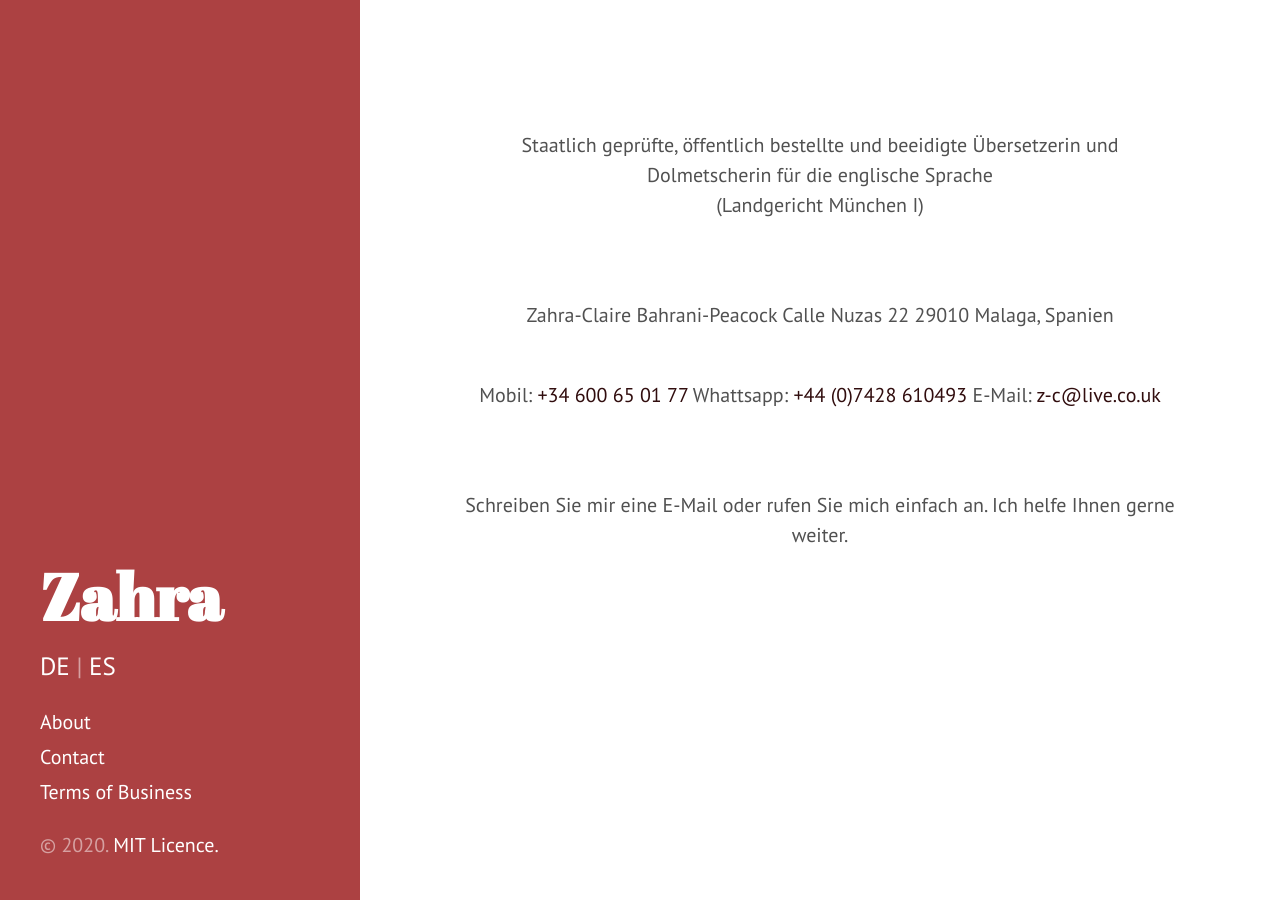
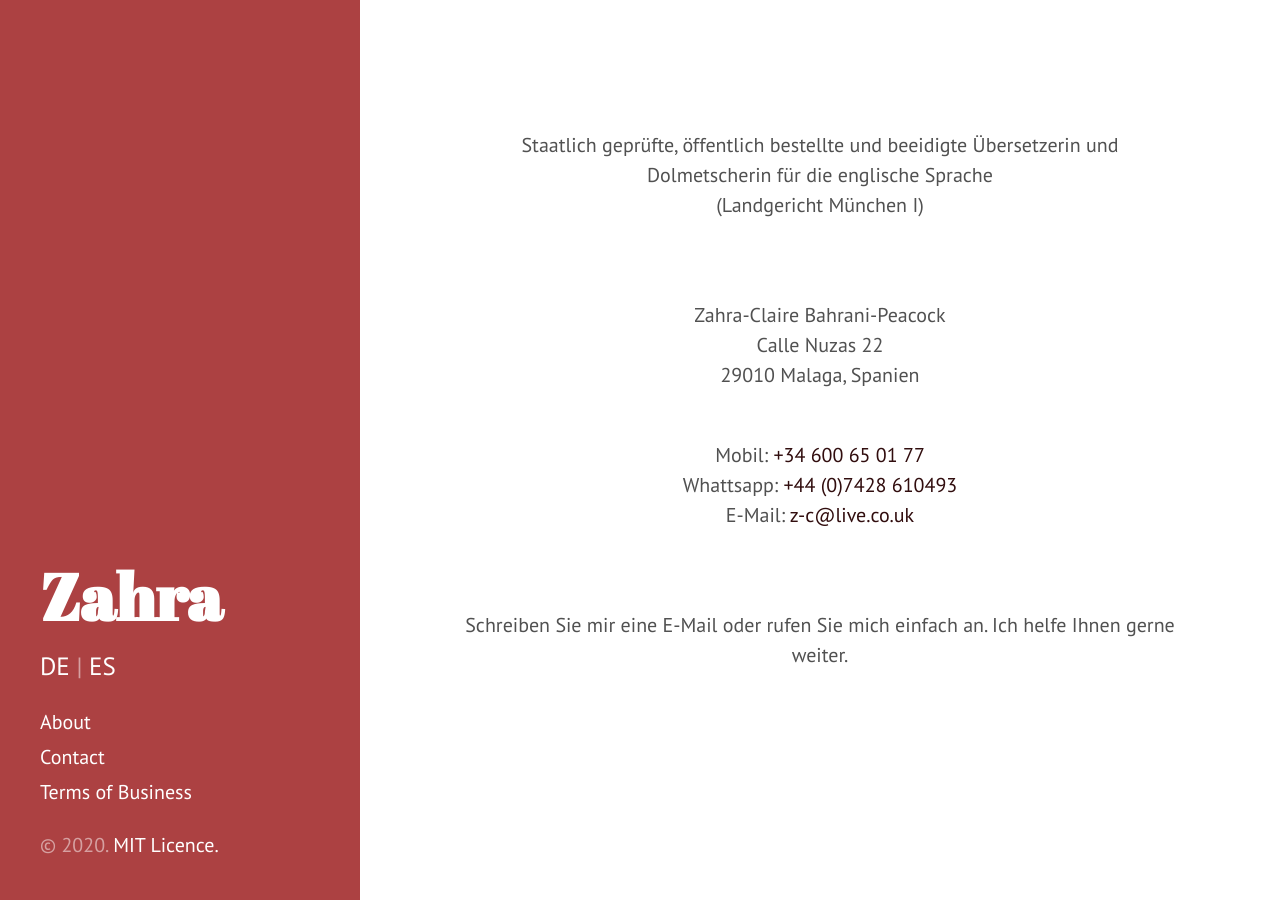
Before and after one commit to Zahra-Claire-Bahrani-Peacock/zahra-claire-bahrani-peacock.github.io, a Jekyll site: the page built from DE.md, in a window 1280 px wide. Built offline with Jekyll 4.4.1, drawn with Linux system fonts in a browser that asks for light colours.

Commit message:
Updated language pages

```diff
--- a/DE.md
+++ b/DE.md
@@ -7,12 +7,12 @@
 (Landgericht München I)</div>
 <br/>
 <br/>
-<div align="center">Zahra-Claire Bahrani-Peacock
-Calle Nuzas 22
+<div align="center">Zahra-Claire Bahrani-Peacock<br/>
+Calle Nuzas 22<br/>
 29010 Malaga, Spanien</div>
 <br/>
-<div align="center">Mobil: <a href="tel:34600650177"  target="_blank">+34 600 65 01 77</a>
-Whattsapp: <a href="https://api.whatsapp.com/send?phone=447428610493&text=Hi%20Zahra" target="_blank">+44 (0)7428 610493</a>
+<div align="center">Mobil: <a href="tel:34600650177"  target="_blank">+34 600 65 01 77</a><br/>
+Whattsapp: <a href="https://api.whatsapp.com/send?phone=447428610493&text=Hi%20Zahra" target="_blank">+44 (0)7428 610493</a><br/>
 E-Mail: <a href="mailto:z-c@live.co.uk" target="_blank">z-c@live.co.uk</a></div>
 <br/>
 <br/>
```
Also changed, not shown: ES.md (+4 -4 lines).
